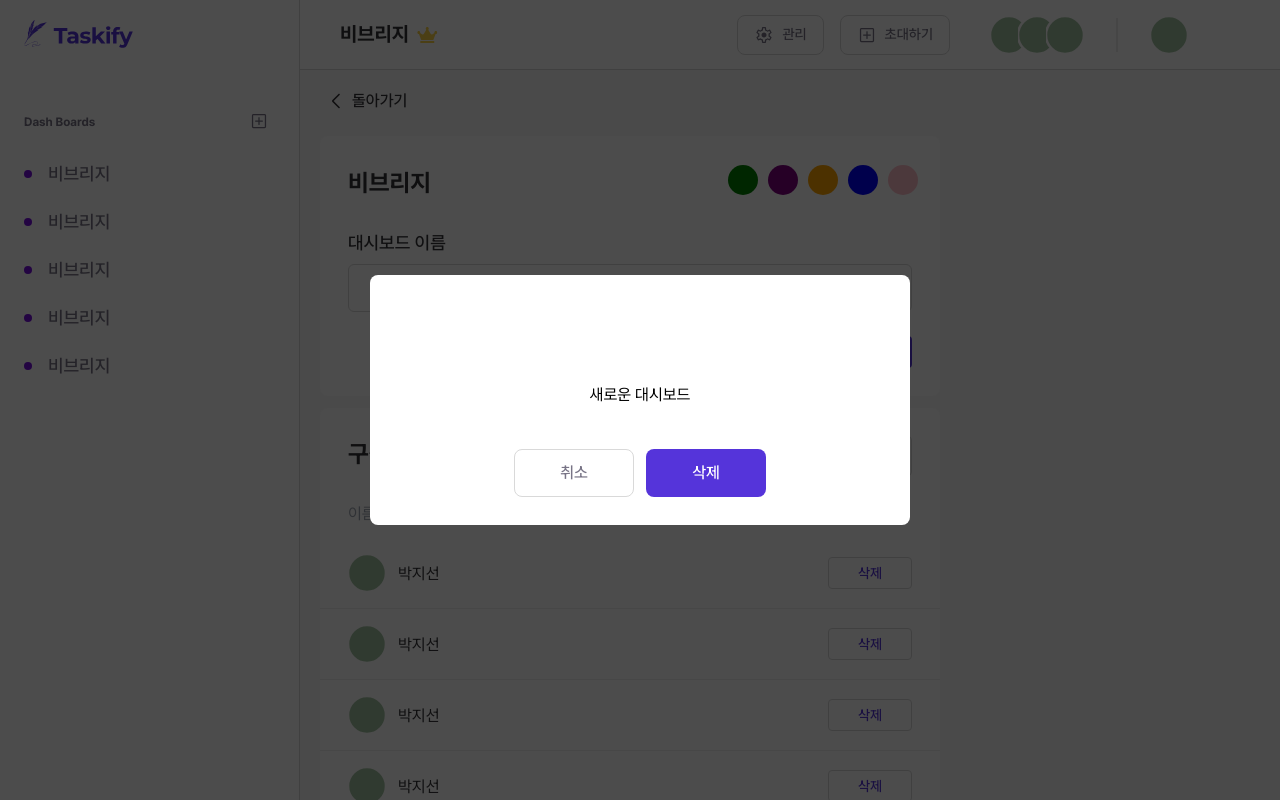
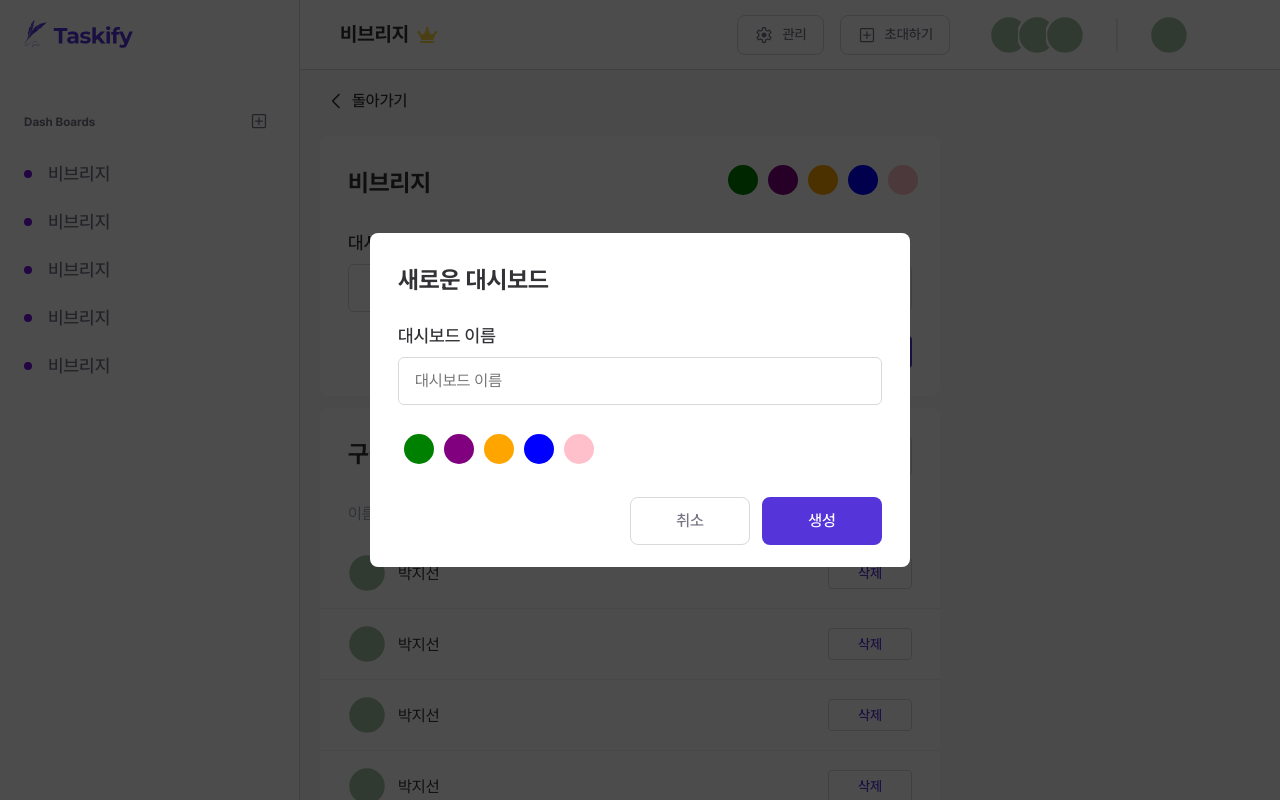
Before and after one commit to jisunipark/taskify, a React (Vite) app: page /dashboard/1/edit in a window 1280 px wide. Both pictures are taken after a click on the button 259 px from the left and 123 px from the top of the page. Shown: the top 800 px of the page. Built offline with nearby package versions, Linux system fonts and the light colour scheme; no server answers.

Commit message:
Design: Add CreateDashboardModal

```diff
--- a/src/components/common/lnb/dashboard-list/DashboardList.tsx
+++ b/src/components/common/lnb/dashboard-list/DashboardList.tsx
@@ -1,5 +1,5 @@
 import classNames from 'classnames/bind';
-import InputModal from '@/components/common/modal/input-modal/InputModal';
+import CreateDashboardModal from '@/components/common/modal/create-dashboard-modal/CreateDashboardModal';
 import useModal from '@/hooks/useModal';
 import AddBoxIcon from '@/assets/icons/AddBoxIcon';
 // import CrownIcon from '@/assets/icons/CrownIcon';
@@ -12,7 +12,7 @@ export default function DashboardList() {
   const openModal = useModal();
 
   const handleCreateDashboardClick = () => {
-    openModal(({ close }) => <InputModal closeClick={close} />);
+    openModal(({ close }) => <CreateDashboardModal closeClick={close} />);
   };
 
   return (
--- a/src/components/common/modal/ModalWrapper.module.scss
+++ b/src/components/common/modal/ModalWrapper.module.scss
@@ -6,10 +6,15 @@ dialog {
   left: 50%;
   transform: translate(-50%, -50%);
   position: relative;
+  width: 100%;
   padding: 0;
   border: none;
   border-radius: 0.8rem;
   background: $color-white;
+
+  @include tablet {
+    width: fit-content;
+  }
 }
 
 dialog::backdrop {
--- /dev/null
+++ b/src/components/common/modal/create-dashboard-modal/CreateDashboardModal.module.scss
@@ -0,0 +1,27 @@
+@import '@/styles/global.scss';
+.wrap {
+  display: flex;
+  flex-direction: column;
+  gap: 2.4rem;
+  padding: 2.8rem 2rem;
+  height: 29.3rem;
+
+  @include tablet {
+    gap: 2.8rem;
+    padding: 3.2rem 2.8rem 2.8rem 2.8rem;
+    width: 54rem;
+    height: 33.4rem;
+  }
+}
+
+.modal-title {
+  color: $color-black-20;
+  font-size: 2rem;
+  font-weight: 700;
+  line-height: normal;
+
+  @include tablet {
+    margin-bottom: 0.4rem;
+    font-size: 2.4rem;
+  }
+}
--- /dev/null
+++ b/src/components/common/modal/create-dashboard-modal/CreateDashboardModal.tsx
@@ -0,0 +1,24 @@
+import classNames from 'classnames/bind';
+import ButtonPair from '@/components/common/button-pair/ButtonPair';
+import ColorChips from '@/components/common/color-chips/ColorChips';
+import Input from '@/components/common/input/Input';
+import styles from './CreateDashboardModal.module.scss';
+
+const cx = classNames.bind(styles);
+
+interface CreateDashboardModalProps {
+  closeClick: () => void;
+}
+
+export default function CreateDashboardModal({ closeClick }: CreateDashboardModalProps) {
+  return (
+    <form method="dialog" className={cx('wrap')}>
+      <span className={cx('modal-title')}>새로운 대시보드</span>
+      <Input type="text" label="대시보드 이름" placeholder="대시보드 이름" />
+      <ColorChips />
+      <div onClick={closeClick} className={cx('button')}>
+        <ButtonPair type="modal" primaryText="생성" secondaryText="취소" />
+      </div>
+    </form>
+  );
+}
--- a/src/components/common/modal/input-modal/InputModal.module.scss
+++ /dev/null
@@ -1,17 +0,0 @@
-@import '@/styles/global.scss';
-.wrap {
-  display: flex;
-  flex-direction: column;
-  justify-content: flex-end;
-  align-items: center;
-  gap: 5rem;
-  padding: 2.8rem;
-  width: calc(100% - 2.4rem);
-  height: 22rem;
-
-  @include tablet {
-    gap: 4.5rem;
-    width: 54rem;
-    height: 25rem;
-  }
-}
--- a/src/components/common/modal/input-modal/InputModal.tsx
+++ /dev/null
@@ -1,20 +0,0 @@
-import classNames from 'classnames/bind';
-import ButtonPair from '@/components/common/button-pair/ButtonPair';
-import styles from './InputModal.module.scss';
-
-const cx = classNames.bind(styles);
-
-interface InputModalProps {
-  closeClick: () => void;
-}
-
-export default function InputModal({ closeClick }: InputModalProps) {
-  return (
-    <form method="dialog" className={cx('wrap')}>
-      <span className={cx('modal-text')}>새로운 대시보드</span>
-      <div onClick={closeClick} className={cx('button')}>
-        <ButtonPair type="modal" primaryText="삭제" secondaryText="취소" />
-      </div>
-    </form>
-  );
-}
```
